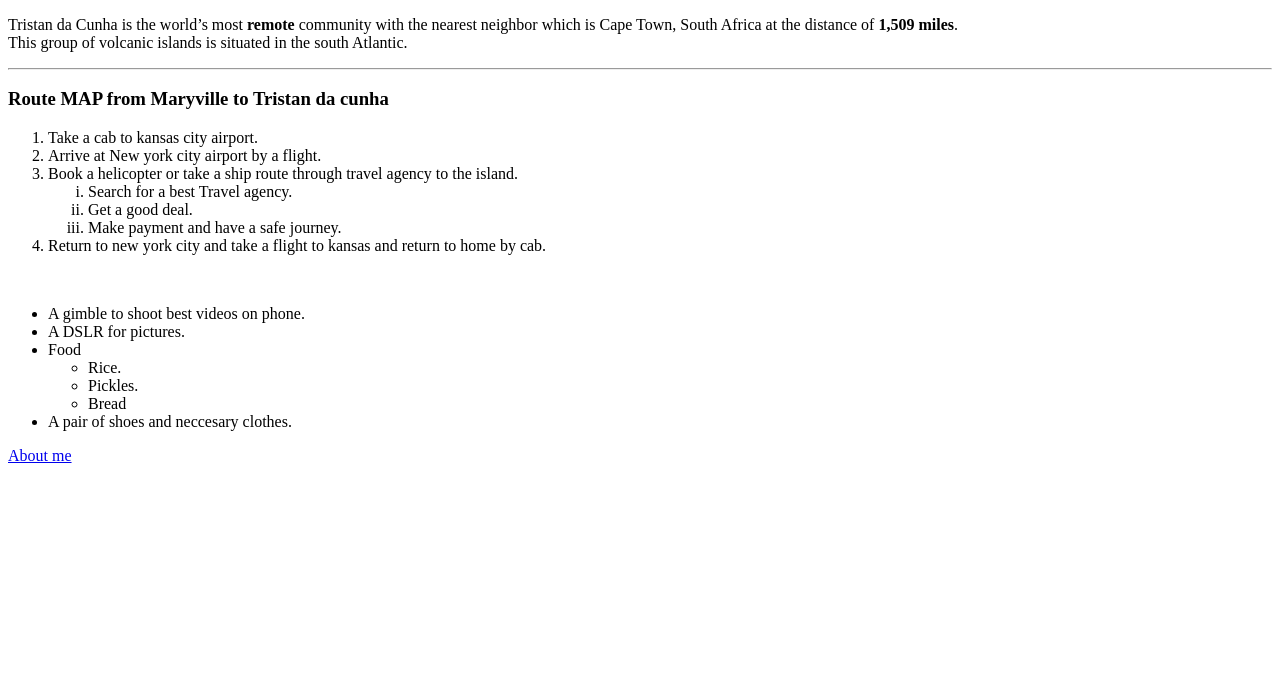
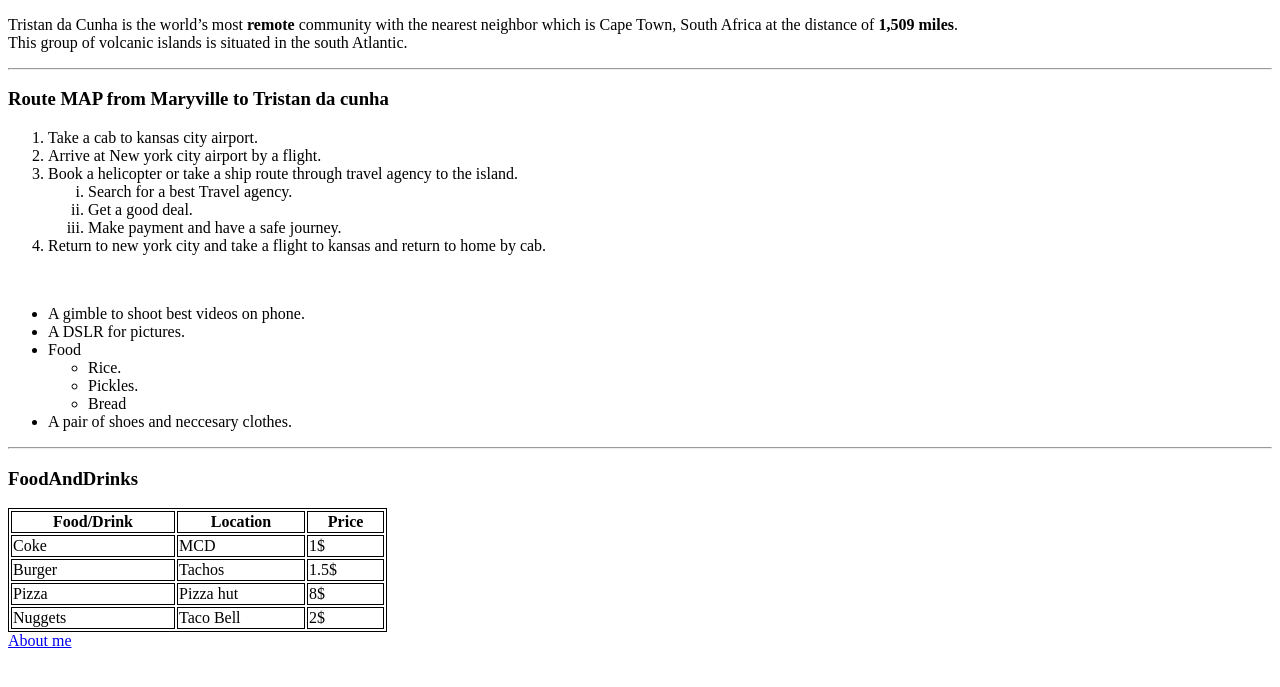
Before and after one commit to 44-563-WebApps-F21/webapps-f21-assignment-3-Pravnrdy, a plain HTML site: page index.html in a window 1280 px wide. Shown: the part 105-792 px from the top of the page. Drawn offline with Linux system fonts and the light colour scheme.

Commit message:
Created HTML

```diff
--- a/index.html
+++ b/index.html
@@ -1,7 +1,15 @@
 <!DOCTYPE html>
 <html>
     <title>Assignment3</title>
+    <head>
+        <style>
+        table, th, td {
+        border: 1px solid black;
+      }
+    </style>
+      </head>
 <body>
+
 
 <h1>Vankireddi Praveen Kumar Reddy</h1>
 
@@ -35,6 +43,42 @@
     <li>A pair of shoes and neccesary clothes.</li>
 </ul>
 
+<hr>
+<h3>FoodAndDrinks</h3>
+<table style="width:30%;">
+    <tr>
+        <th>Food/Drink</th>
+        <th>Location</th>
+        <th>Price</th>
+    </tr>
+    <tr>
+        <td>Coke</td>
+        <td>MCD</td>
+        <td>1$</td>
+    </tr>
+    <tr>
+        <td>Burger</td>
+        <td>Tachos</td>
+        <td>1.5$</td>
+    </tr>
+    <tr>
+        <td>Pizza</td>
+        <td>Pizza hut</td>
+        <td>8$</td>
+    </tr>
+    <tr>
+        <td>Nuggets</td>
+        <td>Taco Bell</td>
+        <td>2$</td>
+    </tr>
+</table>
+
+
+
+
+
+
+
 <a href="https://github.com/44-563-WebApps-F21/webapps-f21-assignment-3-Pravnrdy/blob/main/aboutme.html">About me</a>
 </body>
 </html>
```
